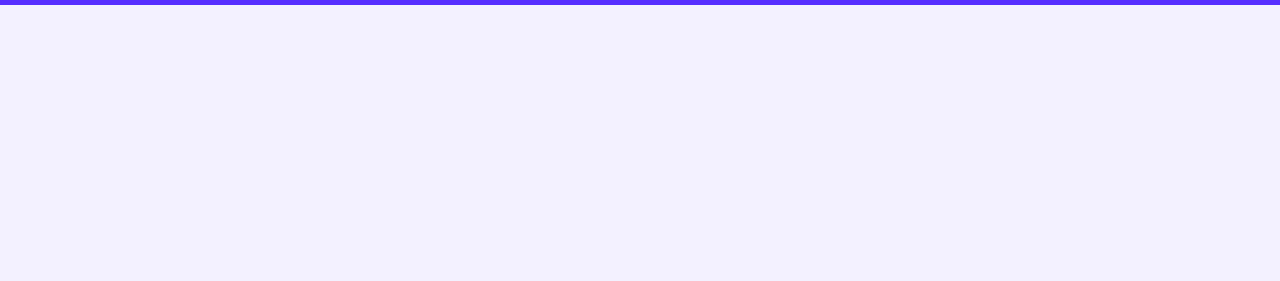
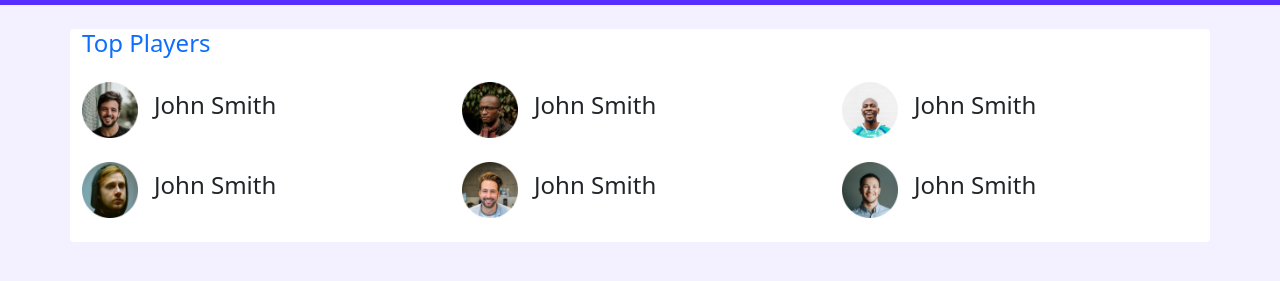
Before and after one commit to raiihan/LeaderBoard-with-Bootstrap, a plain HTML site: page index.html in a window 1280 px wide. Shown: the part 79-360 px from the top of the page. Drawn offline with nearby package versions, Linux system fonts and the light colour scheme.

Commit message:
Top Player Added

```diff
--- a/index.html
+++ b/index.html
@@ -47,6 +47,40 @@
         </nav>
     </header>
 
+    <main>
+        <section class="container bg-white rounded">
+            <div>
+                <h4 class="text-primary my-4">Top Players</h4>
+                <div class="row gy-4 pb-4">
+                    <div class="col-12 col-md-6 col-lg-4 d-flex align-items-center">
+                        <img width="56" height="56" src="./images/player-1.png" alt="">
+                        <h4 class="ms-3">John Smith</h4>
+                    </div>
+                    <div class="col-12 col-md-6 col-lg-4 d-flex align-items-center">
+                        <img width="56" height="56" src="./images/player-2.png" alt="">
+                        <h4 class="ms-3">John Smith</h4>
+                    </div>
+                    <div class="col-12 col-md-6 col-lg-4 d-flex align-items-center">
+                        <img width="56" height="56" src="./images/player-3.png" alt="">
+                        <h4 class="ms-3">John Smith</h4>
+                    </div>
+                    <div class="col-12 col-md-6 col-lg-4 d-flex align-items-center">
+                        <img width="56" height="56" src="./images/player-4.png" alt="">
+                        <h4 class="ms-3">John Smith</h4>
+                    </div>
+                    <div class="col-12 col-md-6 col-lg-4 d-flex align-items-center">
+                        <img width="56" height="56" src="./images/player-5.png" alt="">
+                        <h4 class="ms-3">John Smith</h4>
+                    </div>
+                    <div class="col-12 col-md-6 col-lg-4 d-flex align-items-center">
+                        <img width="56" height="56" src="./images/player-6.png" alt="">
+                        <h4 class="ms-3">John Smith</h4>
+                    </div>
+                </div>
+            </div>
+        </section>
+    </main>
+
     <!-- Optional JavaScript -->
     <script src="https://cdn.jsdelivr.net/npm/bootstrap@5.1.3/dist/js/bootstrap.bundle.min.js"
         integrity="sha384-ka7Sk0Gln4gmtz2MlQnikT1wXgYsOg+OMhuP+IlRH9sENBO0LRn5q+8nbTov4+1p"
```
